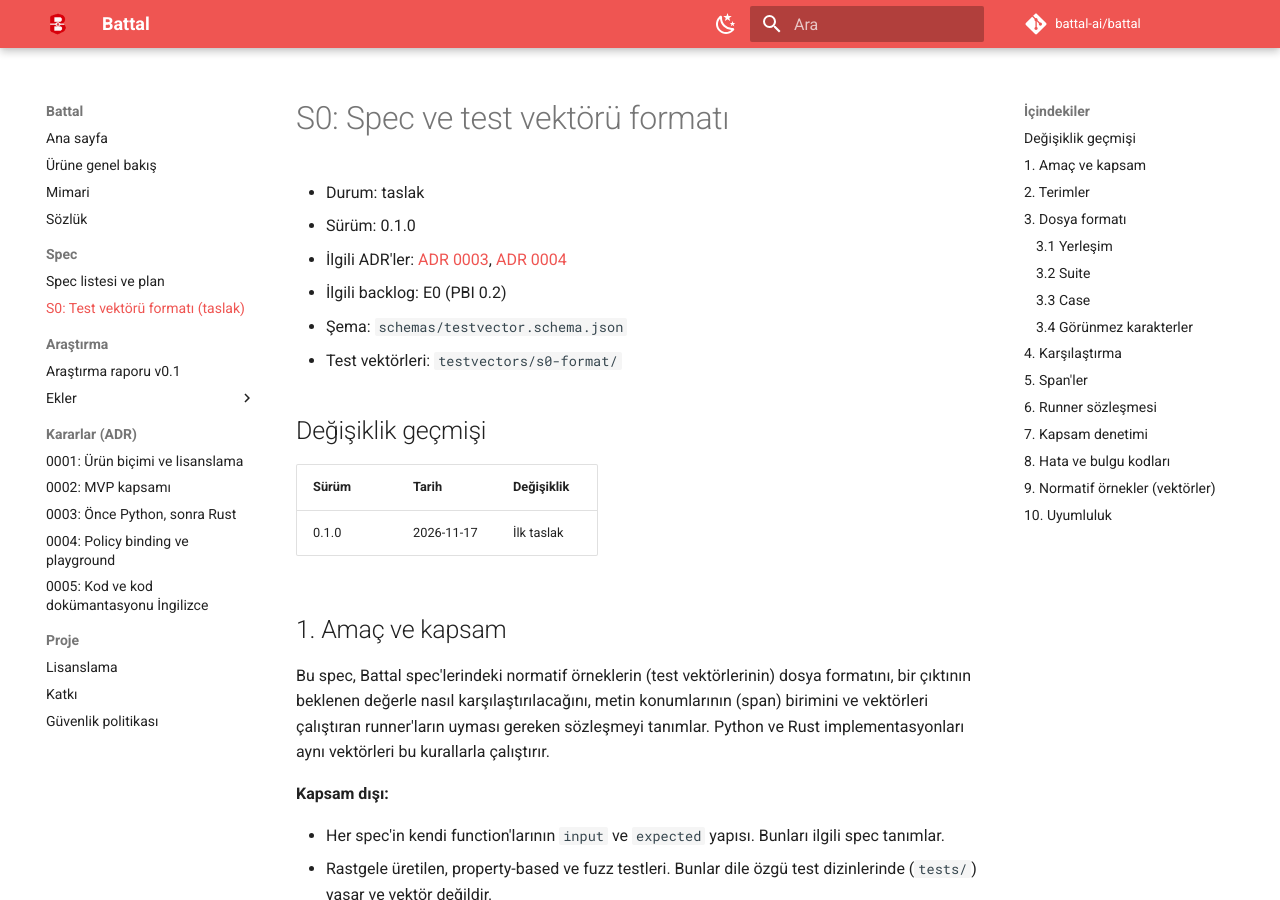
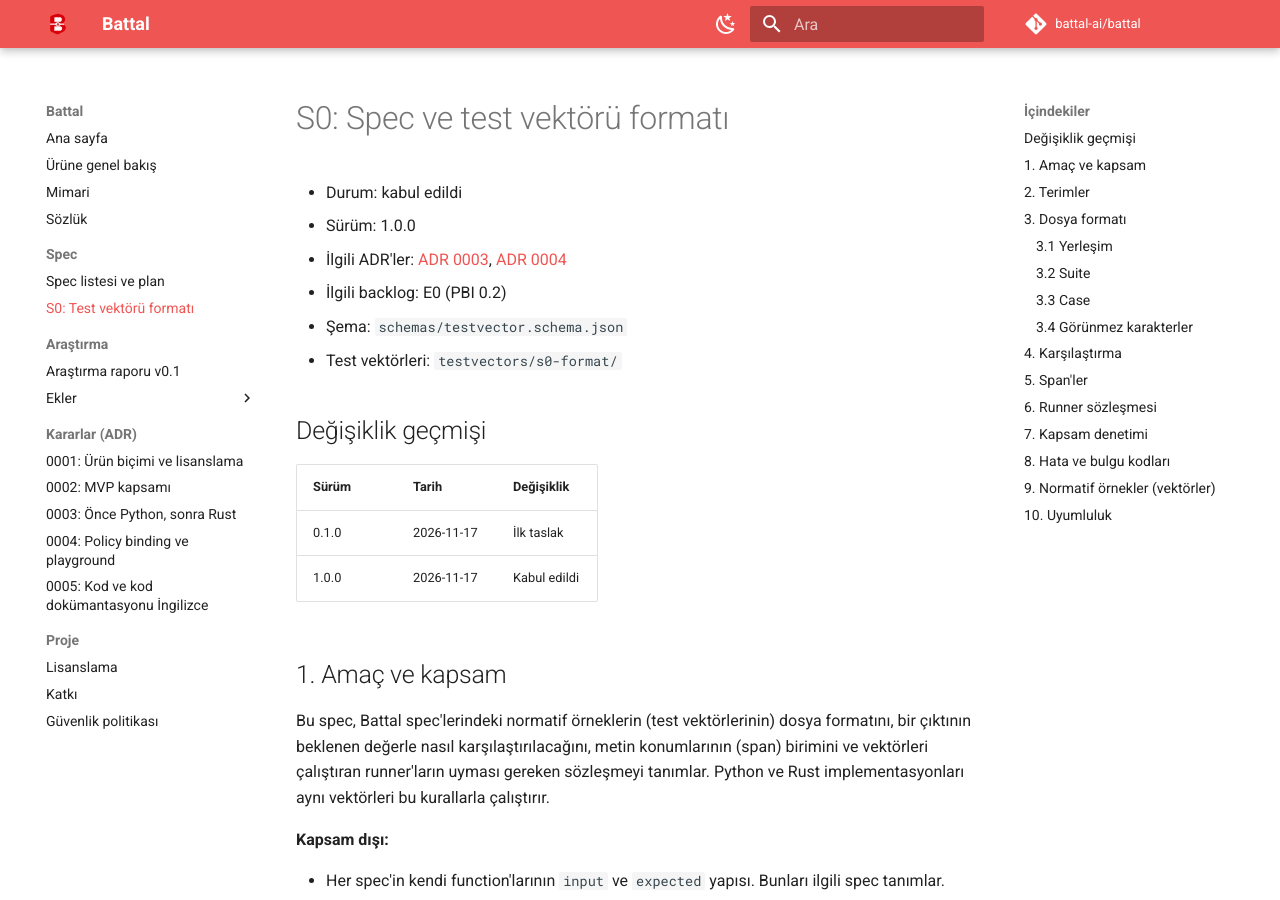
Before and after one commit to battal-ai/battal, an MkDocs documentation site: the page built from docs/spec/s0-test-vektorleri.md, in a window 1280 px wide and 900 px high. Built offline with MkDocs 1.6.1 and Material for MkDocs 9.7.7, drawn with Linux system fonts in a browser that asks for light colours; comment, search, counter and statistics services are not loaded.

Commit message:
Accept S0 1.0.0: spec and test vector format
Co-Authored-By: Claude Opus 5.5 <noreply@anthropic.com>

```diff
--- a/docs/spec/s0-test-vektorleri.md
+++ b/docs/spec/s0-test-vektorleri.md
@@ -1,7 +1,7 @@
 # S0: Spec ve test vektörü formatı
 
-- Durum: taslak
-- Sürüm: 0.1.0
+- Durum: kabul edildi
+- Sürüm: 1.0.0
 - İlgili ADR'ler: [ADR 0003](../decisions/0003-language-python-then-rust.md),
   [ADR 0004](../decisions/0004-policy-binding-and-playground.md)
 - İlgili backlog: E0 (PBI 0.2)
@@ -13,6 +13,7 @@
 | Sürüm | Tarih | Değişiklik |
 |---|---|---|
 | 0.1.0 | 2026-11-17 | İlk taslak |
+| 1.0.0 | 2026-11-17 | Kabul edildi |
 
 ## 1. Amaç ve kapsam
 
--- a/mkdocs.yml
+++ b/mkdocs.yml
@@ -49,7 +49,7 @@ nav:
   - Sözlük: sozluk.md
   - Spec:
       - "Spec listesi ve plan": spec/index.md
-      - "S0: Test vektörü formatı (taslak)": spec/s0-test-vektorleri.md
+      - "S0: Test vektörü formatı": spec/s0-test-vektorleri.md
   - Araştırma:
       - "Araştırma raporu v0.1": research/index.md
       - Ekler:
```
Also changed, not shown: docs/spec/index.md (+1 -1 lines).
